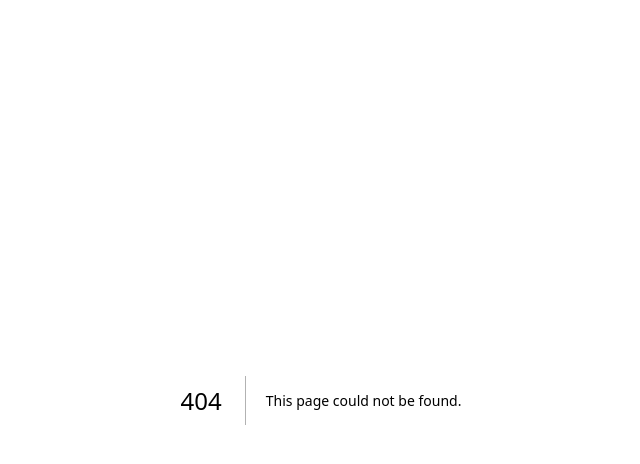
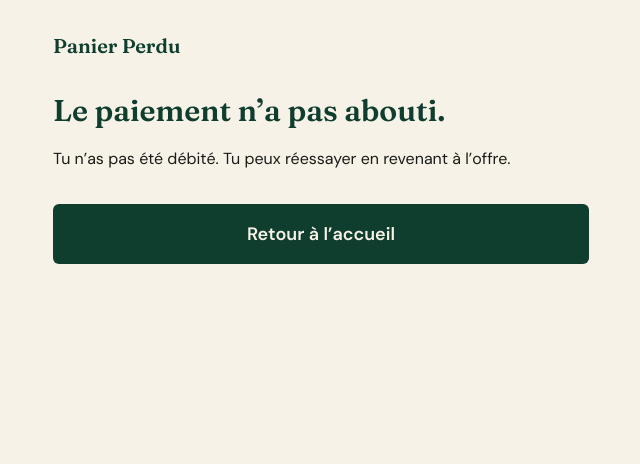
Before and after one commit to Leji-dev/jibag, a Next.js app: page /merci in a window 1280 px wide. Before the commit this address had no page. Shown: the top 464 px of the page, without its empty margins (319-959 px from the left). Built offline with nearby package versions, Linux system fonts and the light colour scheme.

Commit message:
Paiement Stripe

```diff
--- /dev/null
+++ b/app/actions/paiement.ts
@@ -0,0 +1,21 @@
+"use server";
+
+import Stripe from "stripe";
+
+export async function creerSessionPaiement(): Promise<string> {
+  const stripe = new Stripe(process.env.STRIPE_SECRET_KEY!);
+
+  const session = await stripe.checkout.sessions.create({
+    ui_mode: "embedded_page",
+    mode: "subscription",
+    line_items: [{ price: process.env.STRIPE_PRICE_ID!, quantity: 1 }],
+    return_url: `${process.env.NEXT_PUBLIC_SITE_URL}/merci?session_id={CHECKOUT_SESSION_ID}`,
+    locale: "fr",
+  });
+
+  if (!session.client_secret) {
+    throw new Error("Session de paiement indisponible");
+  }
+
+  return session.client_secret;
+}
--- a/app/apercu/page.tsx
+++ b/app/apercu/page.tsx
@@ -1,4 +1,5 @@
 import { redirect } from "next/navigation";
+import Paiement from "./Paiement";
 
 const COMMANDES = [15, 35, 75, 150];
 const PANIERS = [25, 45, 80, 130];
@@ -124,8 +125,8 @@ export default async function Apercu({
           </p>
         </div>
 
-        <div className="mt-4 rounded-md border-2 border-dashed border-brique p-4 text-sm">
-          Le paiement s’affichera ici à l’étape suivante.
+                <div className="mt-4">
+          <Paiement />
         </div>
         <p className="mt-3 text-sm font-semibold">
           Sans engagement, résiliable à tout moment.
--- /dev/null
+++ b/app/merci/page.tsx
@@ -0,0 +1,62 @@
+import Link from "next/link";
+import Stripe from "stripe";
+
+export default async function Merci({
+  searchParams,
+}: {
+  searchParams: Promise<{ session_id?: string }>;
+}) {
+  const { session_id } = await searchParams;
+  let paye = false;
+
+  if (session_id && /^cs_(test|live)_[A-Za-z0-9]+$/.test(session_id)) {
+    try {
+      const stripe = new Stripe(process.env.STRIPE_SECRET_KEY!);
+      const session = await stripe.checkout.sessions.retrieve(session_id);
+      paye = session.payment_status === "paid";
+    } catch {
+      paye = false;
+    }
+  }
+
+  return (
+    <main className="mx-auto max-w-xl px-5 py-8">
+      <p className="font-titre text-xl font-semibold text-sapin">
+        Panier Perdu
+      </p>
+
+      {paye ? (
+        <>
+          <h1 className="font-titre mt-8 text-3xl font-semibold leading-tight text-sapin">
+            Merci, ton paiement est confirmé.
+          </h1>
+          <p className="mt-4 leading-relaxed">
+            Je t’écris très vite à l’adresse e-mail utilisée pour le paiement
+            afin de brancher ta boutique Shopify. Les premières boutiques
+            démarrent sous 14 jours.
+          </p>
+          <p className="mt-4 leading-relaxed">
+            Tu es couvert par la garantie satisfait ou remboursé pendant 30
+            jours.
+          </p>
+        </>
+      ) : (
+        <>
+          <h1 className="font-titre mt-8 text-3xl font-semibold leading-tight text-sapin">
+            Le paiement n’a pas abouti.
+          </h1>
+          <p className="mt-4 leading-relaxed">
+            Tu n’as pas été débité. Tu peux réessayer en revenant à l’offre.
+          </p>
+        </>
+      )}
+
+      <Link
+        href="/"
+        className="mt-8 flex w-full items-center justify-center rounded-md bg-sapin px-6 py-4 text-lg font-semibold text-papier"
+      >
+        Retour à l’accueil
+      </Link>
+    </main>
+  );
+}
--- a/package.json
+++ b/package.json
@@ -9,9 +9,12 @@
     "lint": "eslint"
   },
   "dependencies": {
+    "@stripe/react-stripe-js": "^7.0.1",
+    "@stripe/stripe-js": "^10.2.1",
     "next": "16.2.4",
     "react": "19.2.4",
-    "react-dom": "19.2.4"
+    "react-dom": "19.2.4",
+    "stripe": "^23.1.0"
   },
   "devDependencies": {
     "@tailwindcss/postcss": "^4",
```
Also changed, not shown: 1 other file (tests, documents, lock files or other folders).
